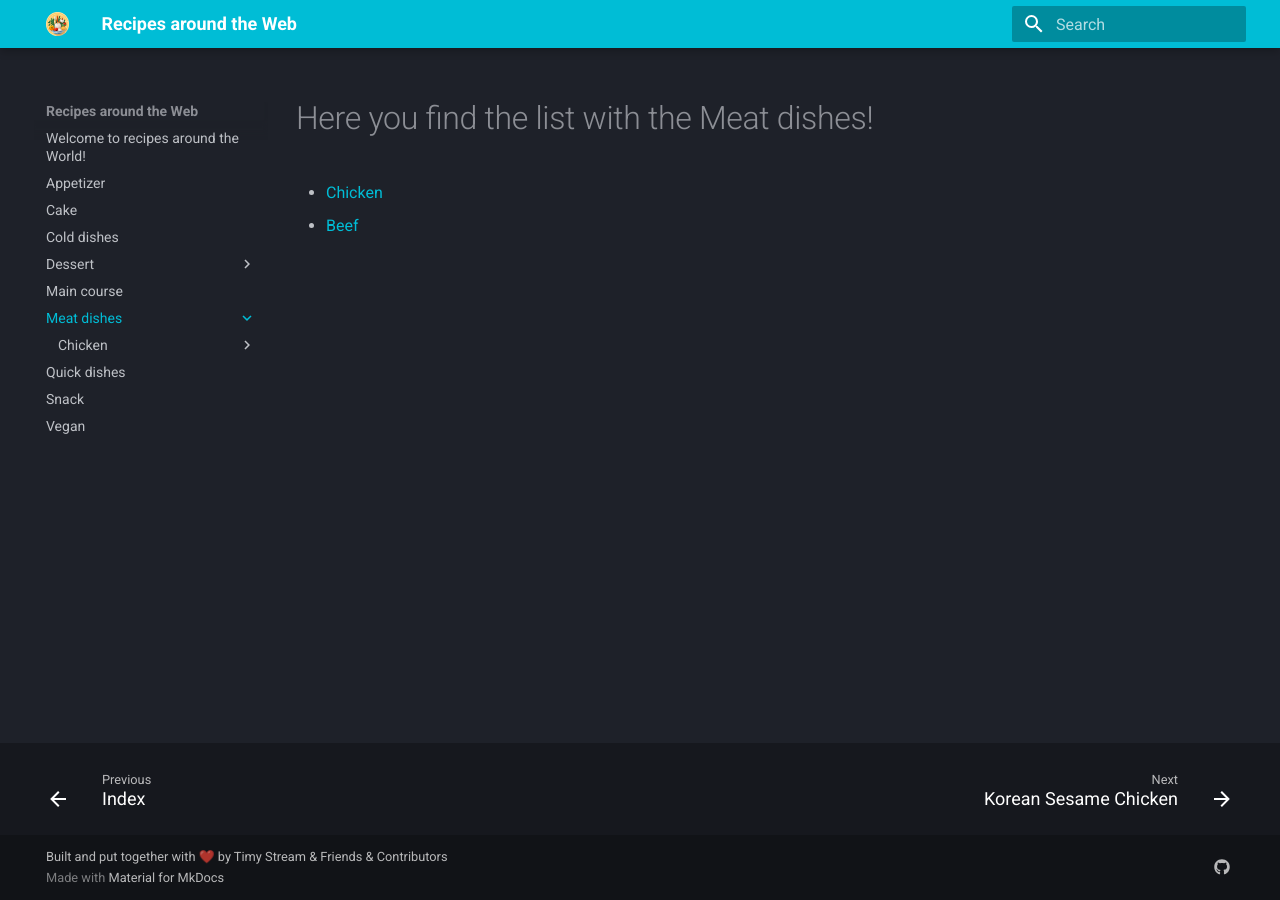
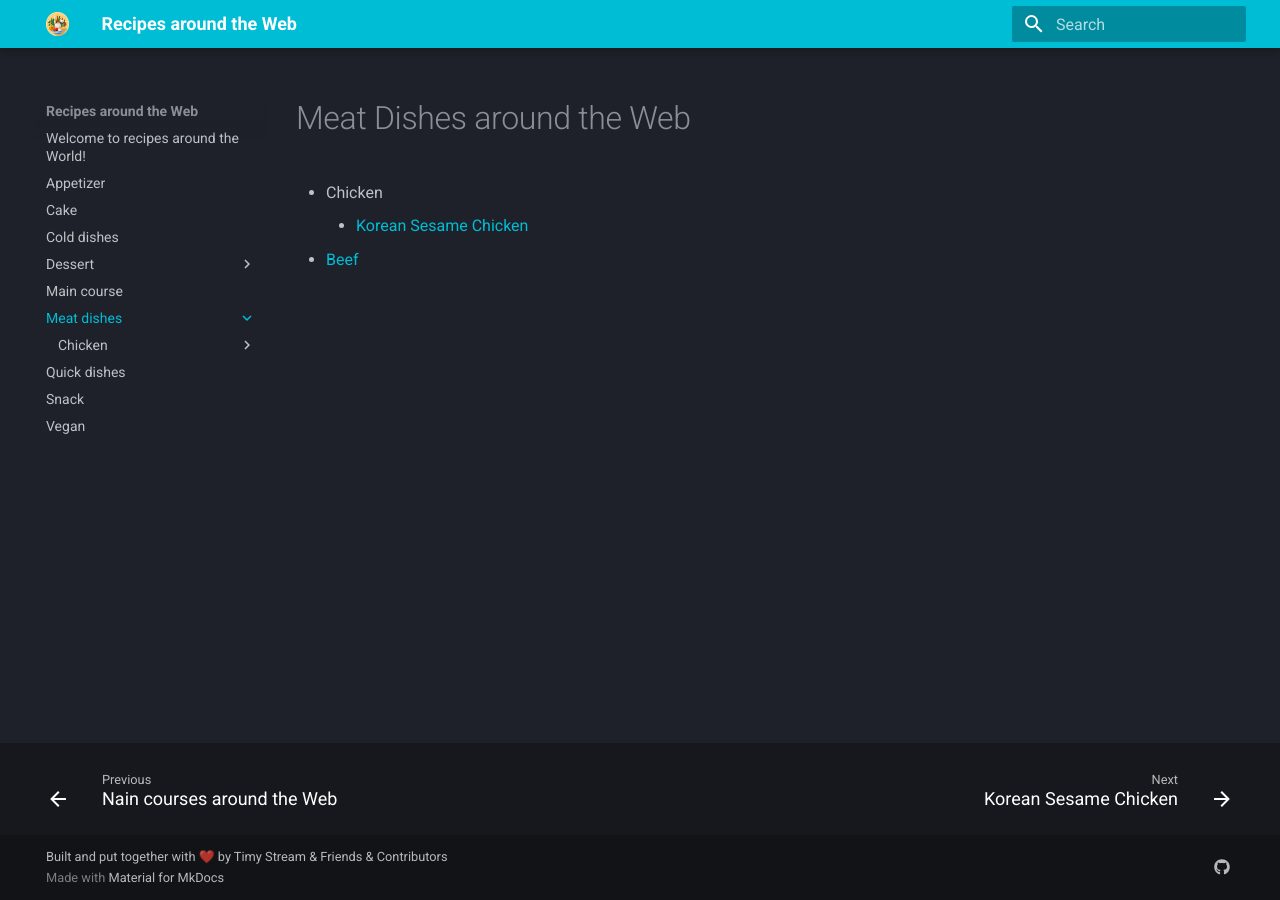
Before and after one commit to TimyStream/recipes-around-the-web, an MkDocs documentation site: the page built from docs/Meat-dishes/index.md, in a window 1280 px wide. Built offline with MkDocs 1.6.1 and Material for MkDocs 9.7.7, drawn with Linux system fonts in a browser that asks for light colours.

Commit message:
Added Index Pages

```diff
--- a/docs/Cake/index.md
+++ b/docs/Cake/index.md
@@ -0,0 +1 @@
+# Cakes around the Web
--- a/docs/Cold-dishes/index.md
+++ b/docs/Cold-dishes/index.md
@@ -0,0 +1 @@
+# Cold Dishes around the Web
--- a/docs/Main-course/index.md
+++ b/docs/Main-course/index.md
@@ -0,0 +1 @@
+# Nain courses around the Web
--- a/docs/Meat-dishes/index.md
+++ b/docs/Meat-dishes/index.md
@@ -1,4 +1,5 @@
-# Here you find the list with the Meat dishes!
+# Meat Dishes around the Web
 
-* [Chicken](Chicken/)
+* Chicken
+    * [Korean Sesame Chicken](Chicken/Korean_Sesame_Chicken.md)
 * [Beef]()
--- a/docs/Quick-dishes/index.md
+++ b/docs/Quick-dishes/index.md
@@ -0,0 +1 @@
+# Quick Dishes around the Web
--- a/docs/Snack/index.md
+++ b/docs/Snack/index.md
@@ -0,0 +1 @@
+# Snacks around the Web
--- a/docs/Vegan/index.md
+++ b/docs/Vegan/index.md
@@ -0,0 +1 @@
+# Vegan Dishes around the Web
```
Also changed, not shown: docs/Dessert/index.md (+3 -0 lines).
